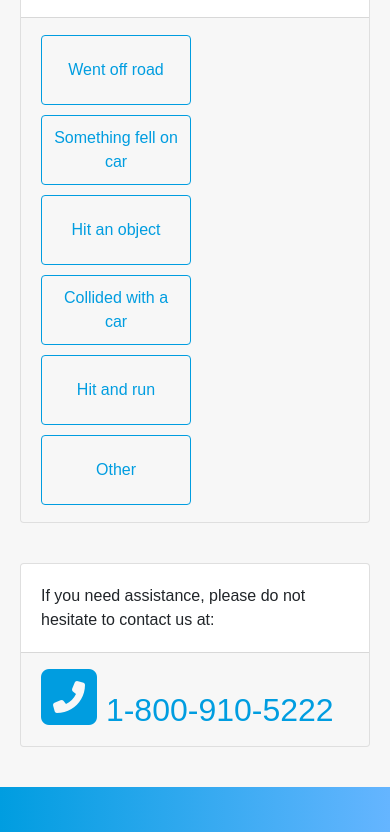
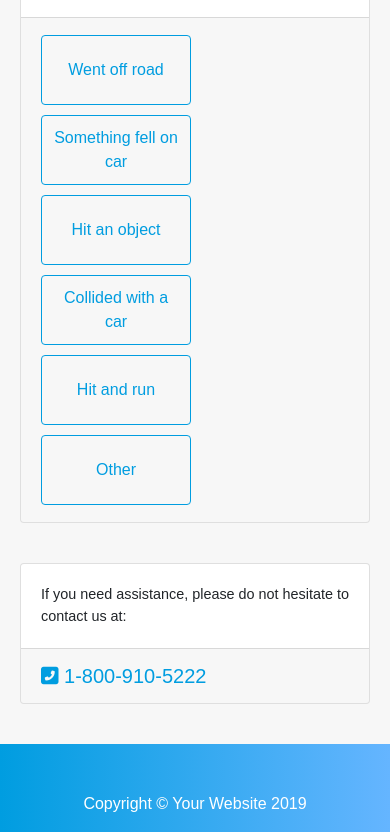
Before and after one commit to htayeb/totalLossEstimator, a website: page pages/accident.html in a window 390 px wide. Shown: the part 242-1074 px from the top of the page. Drawn offline with Linux system fonts and the light colour scheme.

Commit message:
Minor change
Made the phone number region smaller

```diff
--- a/pages/accident.html
+++ b/pages/accident.html
@@ -76,17 +76,14 @@
     </div>
 
     <div class="col-lg-5">
-      <div class="card h-100">
-        <div class="card-body">
-          <p class="card-text">If you need assistance, please do not hesitate to contact us at: </p>
+      <div class="card h-100" style="margin-bottom:5%;">
+        <div class="card-body" style="margin-bottom:-5%;">
+          <p class="card-text" style="font-size:0.9em;">If you need assistance, please do not hesitate to contact us at:</p>
         </div>
 
         <div class="card-footer">
-          <p id="phone"><i class="fas fa-phone-square-alt fa-2x"></i> 1-800-910-5222</p>
-
+          <p id="phone" style="font-size:1.25em;"><i class="fas fa-phone-square-alt"></i> 1-800-910-5222</p>
         </div>
-
-
       </div>
     </div>
 
```
Also changed, not shown: pages/page6.html (+4 -7 lines).
